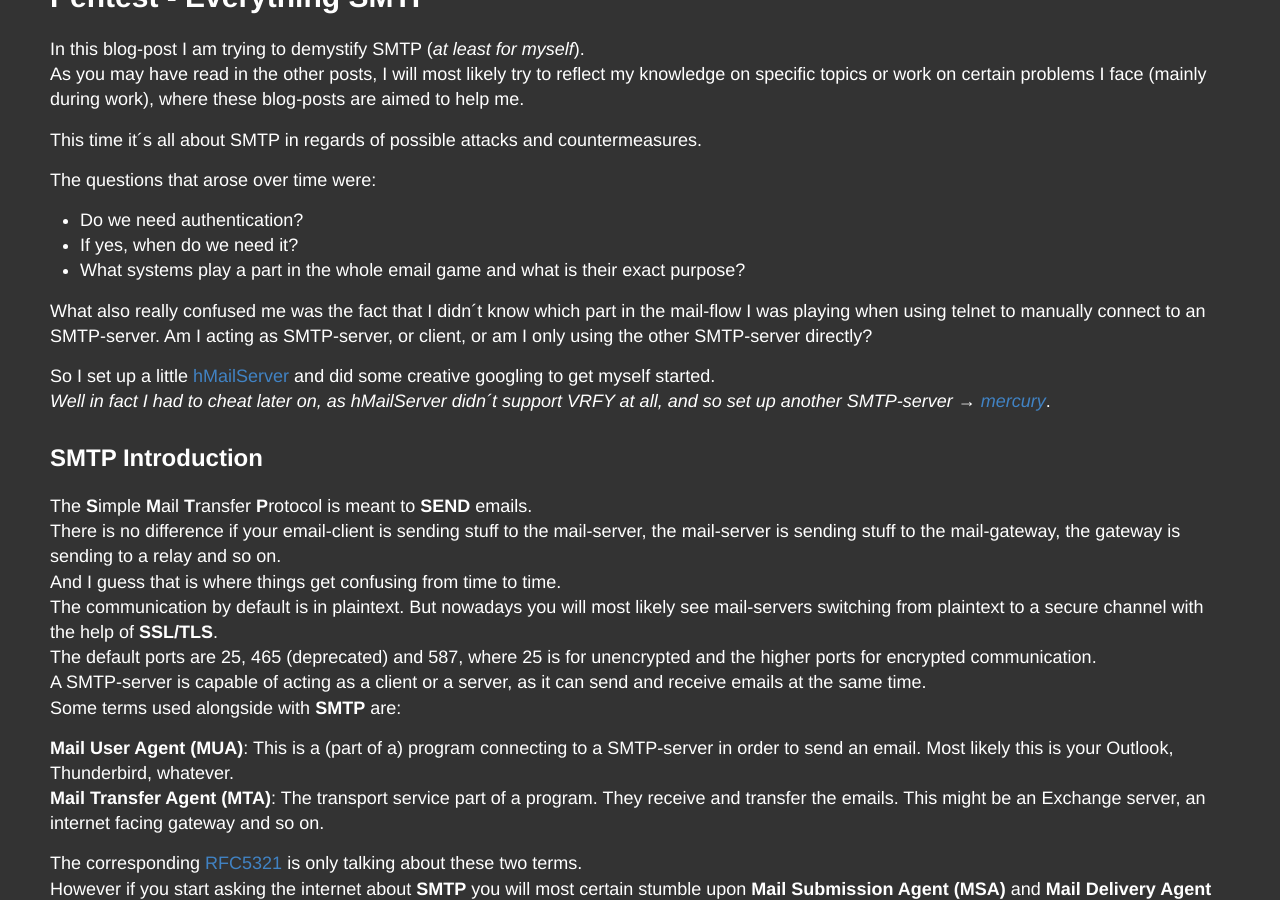
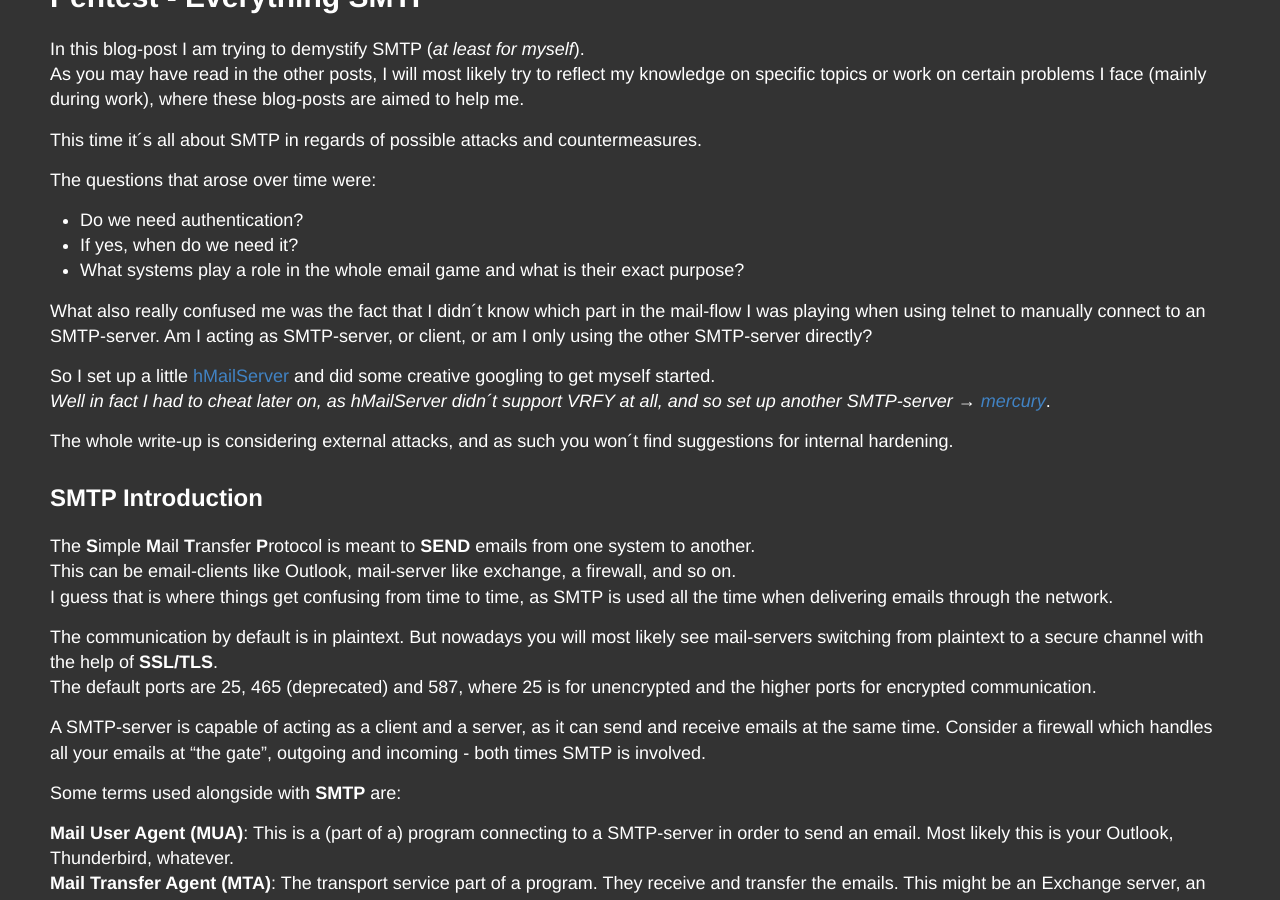
Before and after one commit to LuemmelSec/LuemmelSec.github.io, a Jekyll site: the page built from _posts/2020-12-25-Pentest-Everything-SMTP.md, in a window 1280 px wide and 900 px high, scrolled down 190 px. Built offline with Jekyll 4.4.1, drawn with Linux system fonts in a browser that asks for light colours.

Commit message:
Update 2020-12-25-Pentest-Everything-SMTP.md

```diff
--- a/_posts/2020-12-25-Pentest-Everything-SMTP.md
+++ b/_posts/2020-12-25-Pentest-Everything-SMTP.md
@@ -11,21 +11,26 @@ This time it´s all about SMTP in regards of possible attacks and countermeasure
 The questions that arose over time were:
 - Do we need authentication?
 - If yes, when do we need it?
-- What systems play a part in the whole email game and what is their exact purpose?
+- What systems play a role in the whole email game and what is their exact purpose?
 
 What also really confused me was the fact that I didn´t know which part in the mail-flow I was playing when using telnet to manually connect to an SMTP-server. Am I acting as SMTP-server, or client, or am I only using the other SMTP-server directly?
 
 So I set up a little [hMailServer](https://www.hmailserver.com/download) and did some creative googling to get myself started.
 *Well in fact I had to cheat later on, as hMailServer didn´t support VRFY at all, and so set up another SMTP-server → [mercury](http://www.pmail.com/downloads.htm)*.
 
+The whole write-up is considering external attacks, and as such you won´t find suggestions for internal hardening.
+
 ## SMTP Introduction
 
-The **S**imple **M**ail **T**ransfer **P**rotocol is meant to **SEND** emails.
-There is no difference if your email-client is sending stuff to the mail-server, the mail-server is sending stuff to the mail-gateway, the gateway is sending to a relay and so on.
-And I guess that is where things get confusing from time to time.
+The **S**imple **M**ail **T**ransfer **P**rotocol is meant to **SEND** emails from one system to another.
+This can be email-clients like Outlook, mail-server like exchange, a firewall, and so on.
+I guess that is where things get confusing from time to time, as SMTP is used all the time when delivering emails through the network.
+
 The communication by default is in plaintext. But nowadays you will most likely see mail-servers switching from plaintext to a secure channel with the help of **SSL/TLS**.
 The default ports are 25, 465 (deprecated) and 587, where 25 is for unencrypted and the higher ports for encrypted communication.
-A SMTP-server is capable of acting as a client or a server, as it can send and receive emails at the same time.
+
+A SMTP-server is capable of acting as a client and a server, as it can send and receive emails at the same time. Consider a firewall which handles all your emails at "the gate", outgoing and incoming - both times SMTP is involved.
+
 Some terms used alongside with **SMTP** are:
 
 **Mail User Agent (MUA)**: This is a (part of a) program connecting to a SMTP-server in order to send an email. Most likely this is your Outlook, Thunderbird, whatever.
```
